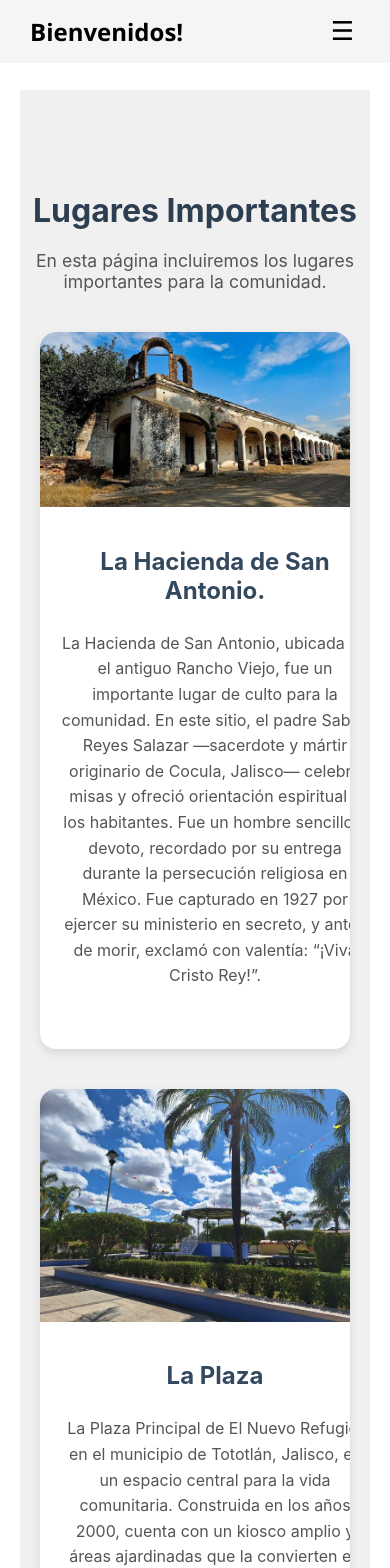
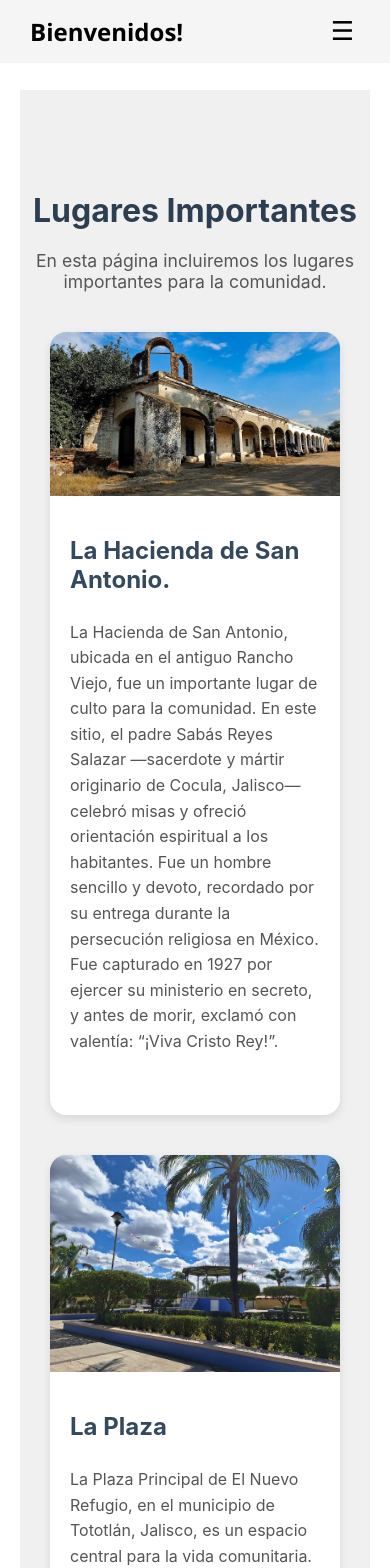
Before and after one commit to Alexav3/refugio, a React (Create React App) app: page /lugares in a window 390 px wide. Shown: the top 1568 px of the page. Built offline with nearby package versions, Linux system fonts and the light colour scheme.

Commit message:
mobile_fix

```diff
--- a/src/Lugares.css
+++ b/src/Lugares.css
@@ -79,6 +79,16 @@
   }
 
   .text-content {
-    text-align: center;
+    text-align: left;
+    padding: 20px;
+    box-sizing: border-box;
+    overflow-wrap: break-word; /* evita corte de palabras largas */
+    max-width: 100%; /* asegura que no se desborde */
+  }
+
+  .lugares-container {
+    padding-left: 10px;
+    padding-right: 10px;
+    overflow-x: hidden; /* evita scroll horizontal */
   }
 }
```
